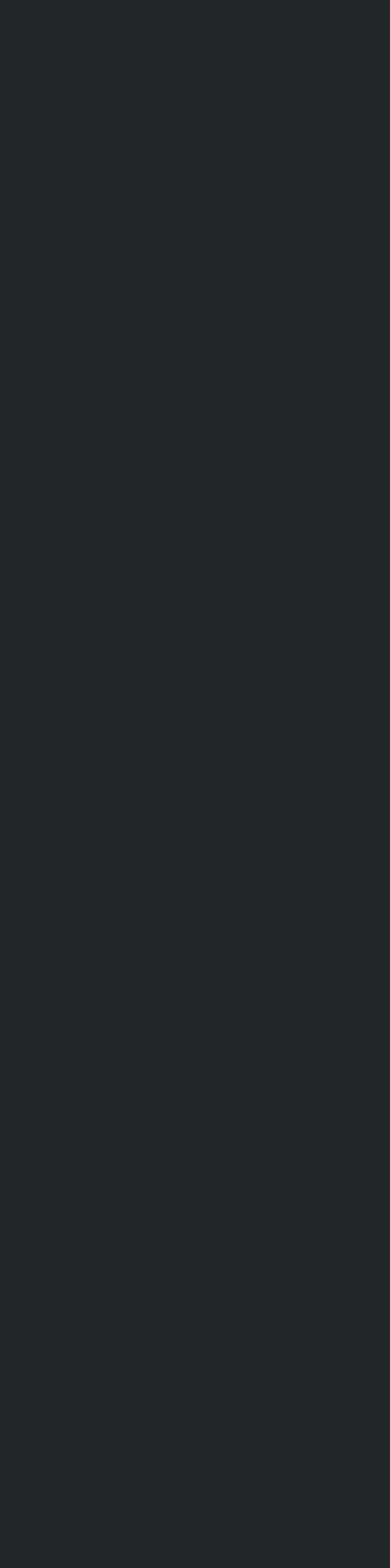
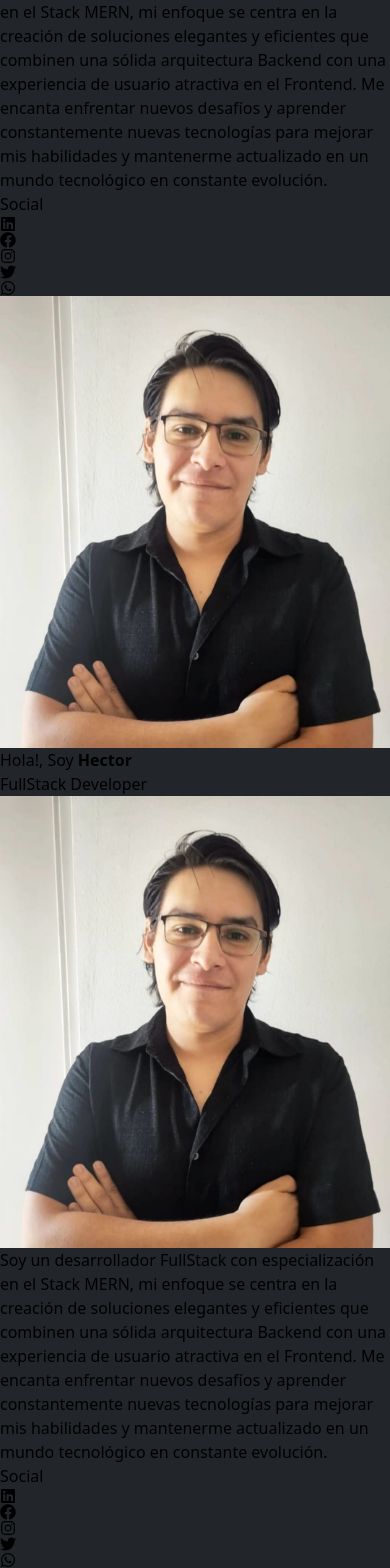
Before and after one commit to hectorc2907/portfolio-react, a React (Vite) app: page / in a window 390 px wide. Shown: the part 192-1760 px from the top of the page. Before the commit the page ends 844 px from the top, so only its background shows below. Built offline with nearby package versions, Linux system fonts and the light colour scheme.

Commit message:
se agrega el Hero donde detallo una presentacion mia

```diff
--- a/src/App.tsx
+++ b/src/App.tsx
@@ -1,10 +1,12 @@
 import "./App.css";
 import { Header } from "./components/Header";
+import { Hero } from "./components/Hero";
 
 export const App = () => {
   return (
     <>
       <Header />
+      <Hero />
     </>
   );
 };
--- /dev/null
+++ b/src/components/Hero.tsx
@@ -0,0 +1,149 @@
+import {
+  FaLinkedin,
+  FaFacebook,
+  FaInstagram,
+  FaWhatsapp,
+  FaTwitter,
+} from "react-icons/fa";
+
+export const Hero = () => {
+  return (
+    <section id="aboutMe" className="text-white flex justify-center">
+      <div className="w-[1200px]">
+        <div className="hidden lg:block">
+          <div className="flex items-center justify-between">
+            <div className="px-20">
+              <div className="">
+                <h1 className="text-4xl">
+                  Hola!, Soy <strong className="text-red-500">Hector</strong>
+                </h1>
+                <h2 className="text-2xl py-3">FullStack Developer</h2>
+              </div>
+              <div>
+                <p>
+                  Soy un desarrollador FullStack con especialización en el Stack
+                  MERN, mi enfoque se centra en la creación de soluciones
+                  elegantes y eficientes que combinen una sólida arquitectura
+                  Backend con una experiencia de usuario atractiva en el
+                  Frontend. Me encanta enfrentar nuevos desafíos y aprender
+                  constantemente nuevas tecnologías para mejorar mis habilidades
+                  y mantenerme actualizado en un mundo tecnológico en constante
+                  evolución.
+                </p>
+              </div>
+              <div className="flex flex-col">
+                <h3 className="flex justify-center text-2xl py-3">Social</h3>
+                <div>
+                  <div className="grid grid-cols-5 gap-4">
+                    <a
+                      href="/"
+                      className="bg-slate-950 rounded-md p-3 flex items-center justify-center hover:bg-slate-800 hover:cursor-pointer"
+                    >
+                      <FaLinkedin className="text-3xl" />
+                    </a>
+                    <a
+                      href="/"
+                      className="bg-slate-950 rounded-md p-3 flex items-center justify-center hover:bg-slate-800 hover:cursor-pointer"
+                    >
+                      <FaFacebook className="text-3xl" />
+                    </a>
+                    <a
+                      href="/"
+                      className="bg-slate-950 rounded-md p-3 flex items-center justify-center hover:bg-slate-800 hover:cursor-pointer"
+                    >
+                      <FaInstagram className="text-3xl" />
+                    </a>
+                    <a
+                      href="/"
+                      className="bg-slate-950 rounded-md p-3 flex items-center justify-center hover:bg-slate-800 hover:cursor-pointer"
+                    >
+                      <FaTwitter className="text-3xl" />
+                    </a>
+                    <a
+                      href="/"
+                      className="bg-slate-950 rounded-md p-3 flex items-center justify-center hover:bg-slate-800 hover:cursor-pointer"
+                    >
+                      <FaWhatsapp className="text-3xl" />
+                    </a>
+                  </div>
+                </div>
+              </div>
+            </div>
+            <div className="border-8 border-black m-5 w-[369px] min-w-[369px]">
+              <img
+                className="rounded-md"
+                src="../../public/img/perfil1corta.jpg"
+                alt=""
+              />
+            </div>
+          </div>
+        </div>
+        <div className="lg:hidden mx-5">
+          <div className="text-center">
+            <h1 className="text-4xl">
+              Hola!, Soy <strong className="text-red-500">Hector</strong>
+            </h1>
+            <h2 className="text-2xl pt-2">FullStack Developer</h2>
+          </div>
+          <div className="flex justify-center">
+            <div className="border-8 border-black my-5 max-w-[369px]">
+              <img
+                className="rounded-md"
+                src="../../public/img/perfil1corta.jpg"
+                alt=""
+              />
+            </div>
+          </div>
+          <div className="md:px-10">
+            <p>
+              Soy un desarrollador FullStack con especialización en el Stack
+              MERN, mi enfoque se centra en la creación de soluciones elegantes
+              y eficientes que combinen una sólida arquitectura Backend con una
+              experiencia de usuario atractiva en el Frontend. Me encanta
+              enfrentar nuevos desafíos y aprender constantemente nuevas
+              tecnologías para mejorar mis habilidades y mantenerme actualizado
+              en un mundo tecnológico en constante evolución.
+            </p>
+          </div>
+          <div className="flex flex-col">
+            <h3 className="flex justify-center text-2xl py-3">Social</h3>
+            <div>
+              <div className="grid grid-cols-5 gap-4">
+                <a
+                  href="/"
+                  className="bg-slate-950 rounded-md p-3 flex items-center justify-center hover:bg-slate-800 hover:cursor-pointer"
+                >
+                  <FaLinkedin className="text-3xl" />
+                </a>
+                <a
+                  href="/"
+                  className="bg-slate-950 rounded-md p-3 flex items-center justify-center hover:bg-slate-800 hover:cursor-pointer"
+                >
+                  <FaFacebook className="text-3xl" />
+                </a>
+                <a
+                  href="/"
+                  className="bg-slate-950 rounded-md p-3 flex items-center justify-center hover:bg-slate-800 hover:cursor-pointer"
+                >
+                  <FaInstagram className="text-3xl" />
+                </a>
+                <a
+                  href="/"
+                  className="bg-slate-950 rounded-md p-3 flex items-center justify-center hover:bg-slate-800 hover:cursor-pointer"
+                >
+                  <FaTwitter className="text-3xl" />
+                </a>
+                <a
+                  href="/"
+                  className="bg-slate-950 rounded-md p-3 flex items-center justify-center hover:bg-slate-800 hover:cursor-pointer"
+                >
+                  <FaWhatsapp className="text-3xl" />
+                </a>
+              </div>
+            </div>
+          </div>
+        </div>
+      </div>
+    </section>
+  );
+};
```
Also changed, not shown: public/img/perfil1corta.jpg (added).
